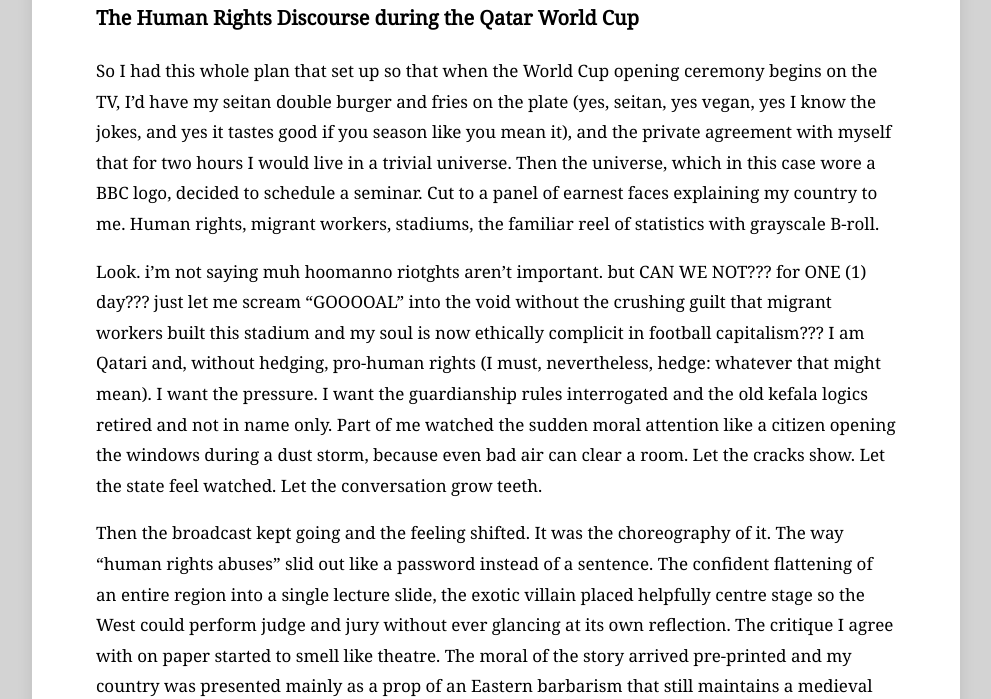
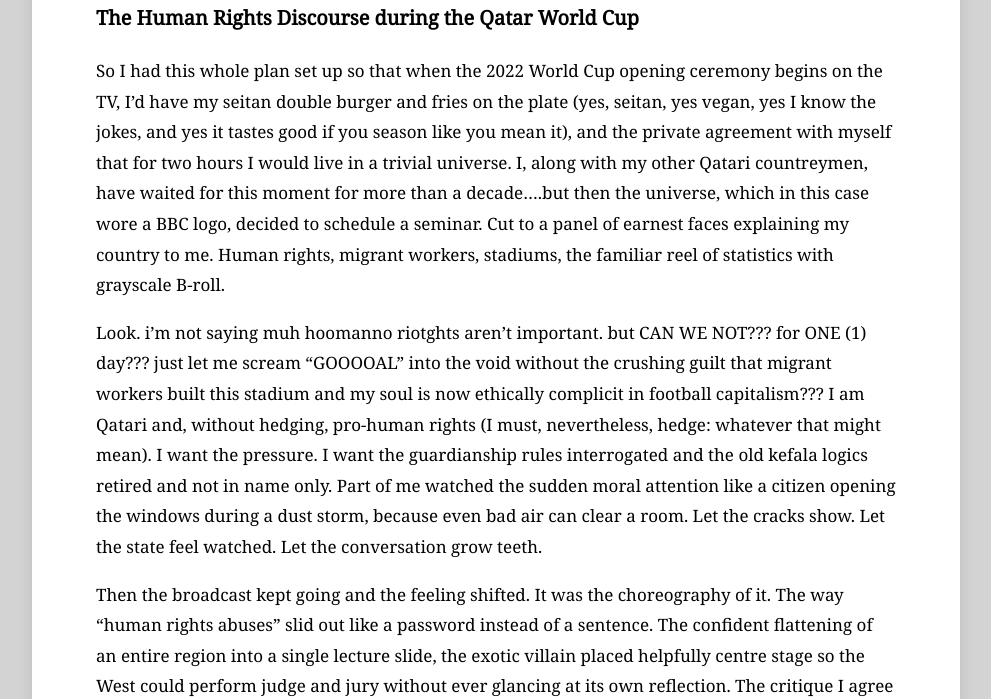
Before and after one commit to Catofminerva/Catofminerva.github.io, a Jekyll site: the page built from _posts/2022-11-21-worldcup.md, in a window 1280 px wide and 900 px high, scrolled down 478 px, cut to the strip 201-900 px from the top of the window. Shown: the whole strip, without its empty margins (144-1135 px from the left). Built offline with Jekyll 4.4.1, drawn with Linux system fonts in a browser that asks for light colours; comment, search, counter and statistics services are not loaded.

Commit message:
Update 2022-11-21-worldcup.md

```diff
--- a/_posts/2022-11-21-worldcup.md
+++ b/_posts/2022-11-21-worldcup.md
@@ -10,7 +10,7 @@
 
 ### The Human Rights Discourse during the Qatar World Cup
 
-So I had this whole plan that set up so that when the World Cup opening ceremony begins on the TV, I'd have my seitan double burger and fries on the plate (yes, seitan, yes vegan, yes I know the jokes, and yes it tastes good if you season like you mean it), and the private agreement with myself that for two hours I would live in a trivial universe. Then the universe, which in this case wore a BBC logo, decided to schedule a seminar. Cut to a panel of earnest faces explaining my country to me. Human rights, migrant workers, stadiums, the familiar reel of statistics with grayscale B-roll.
+So I had this whole plan set up so that when the 2022 World Cup opening ceremony begins on the TV, I'd have my seitan double burger and fries on the plate (yes, seitan, yes vegan, yes I know the jokes, and yes it tastes good if you season like you mean it), and the private agreement with myself that for two hours I would live in a trivial universe. I, along with my other Qatari countreymen, have waited for this moment for more than a decade....but then the universe, which in this case wore a BBC logo, decided to schedule a seminar. Cut to a panel of earnest faces explaining my country to me. Human rights, migrant workers, stadiums, the familiar reel of statistics with grayscale B-roll.
 
 Look. i'm not saying muh hoomanno riotghts aren't important. but CAN WE NOT??? for ONE (1) day??? just let me scream "GOOOOAL" into the void without the crushing guilt that migrant workers built this stadium and my soul is now ethically complicit in football capitalism??? I am Qatari and, without hedging, pro-human rights (I must, nevertheless, hedge: whatever that might mean). I want the pressure. I want the guardianship rules interrogated and the old kefala logics retired and not in name only. Part of me watched the sudden moral attention like a citizen opening the windows during a dust storm, because even bad air can clear a room. Let the cracks show. Let the state feel watched. Let the conversation grow teeth.
 
```
